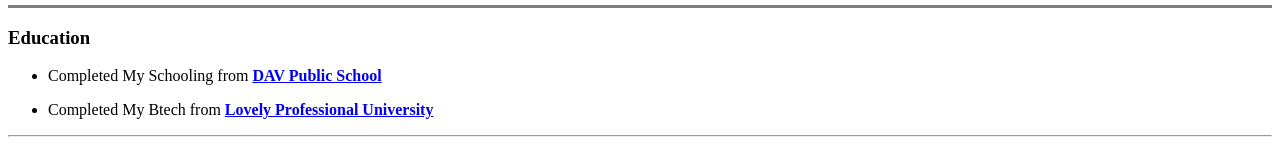
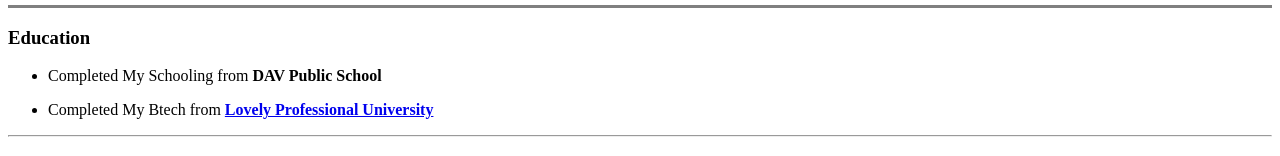
Before and after one commit to Hritvik-Singh-Bedi/CV, a plain HTML site: page index.html in a window 1280 px wide. Shown: the part 202-358 px from the top of the page. Drawn offline with Linux system fonts and the light colour scheme.

Commit message:
Update index.html

```diff
--- a/index.html
+++ b/index.html
@@ -20,7 +20,7 @@
   <hr size="3" noshade>
 <h3>Education</h3>
 <ul>
-  <li><p>Completed My Schooling from <strong><a href="http://dav14faridabad.ac.in/" target="_blank">DAV Public School</a></strong></p></li>
+  <li><p>Completed My Schooling from <strong>DAV Public School</strong></p></li>
   <li><p>Completed My Btech from <strong><a href="https://www.lpu.in/" target="_blank">Lovely Professional University</a></strong></p></li>
 </ul>
 <hr>
```
